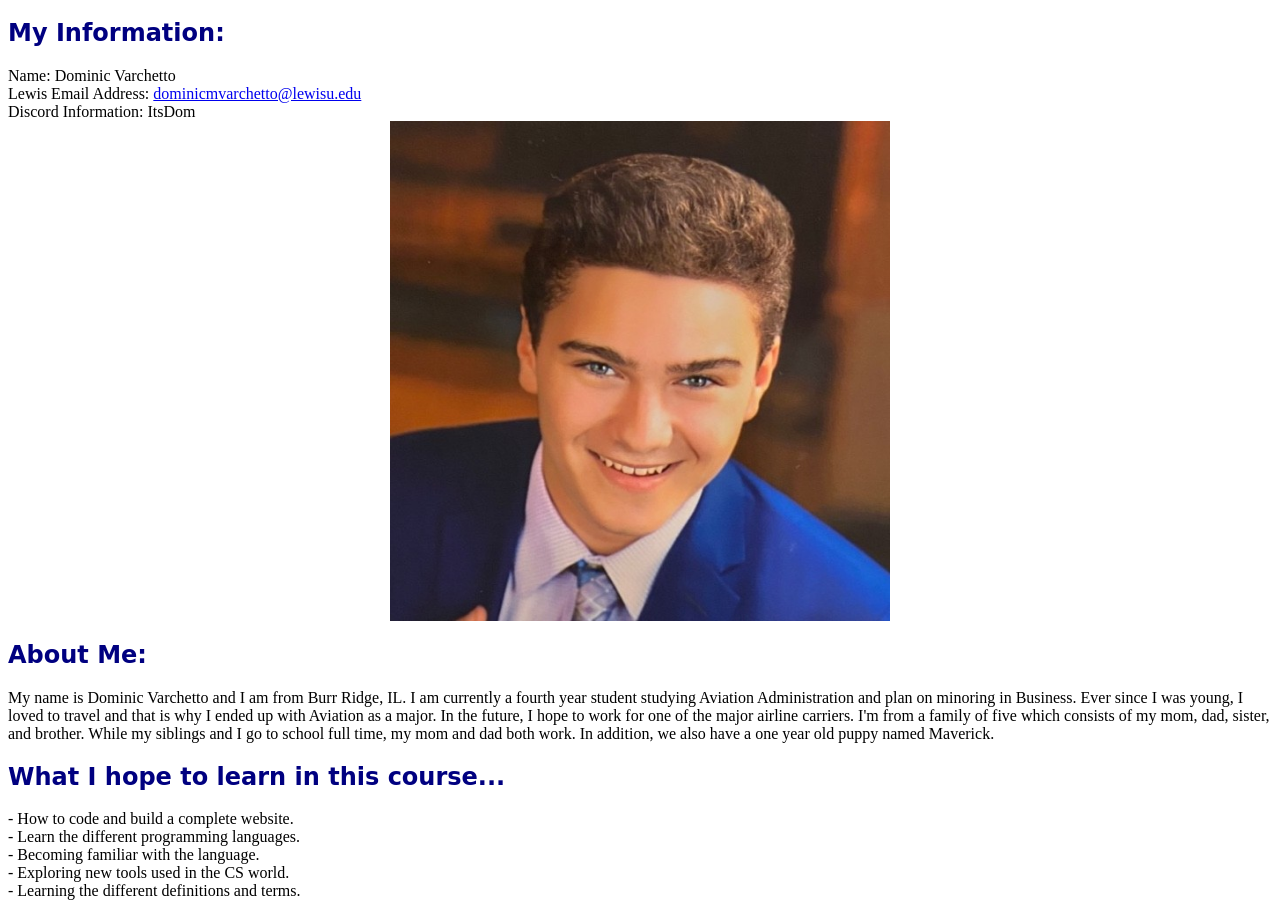
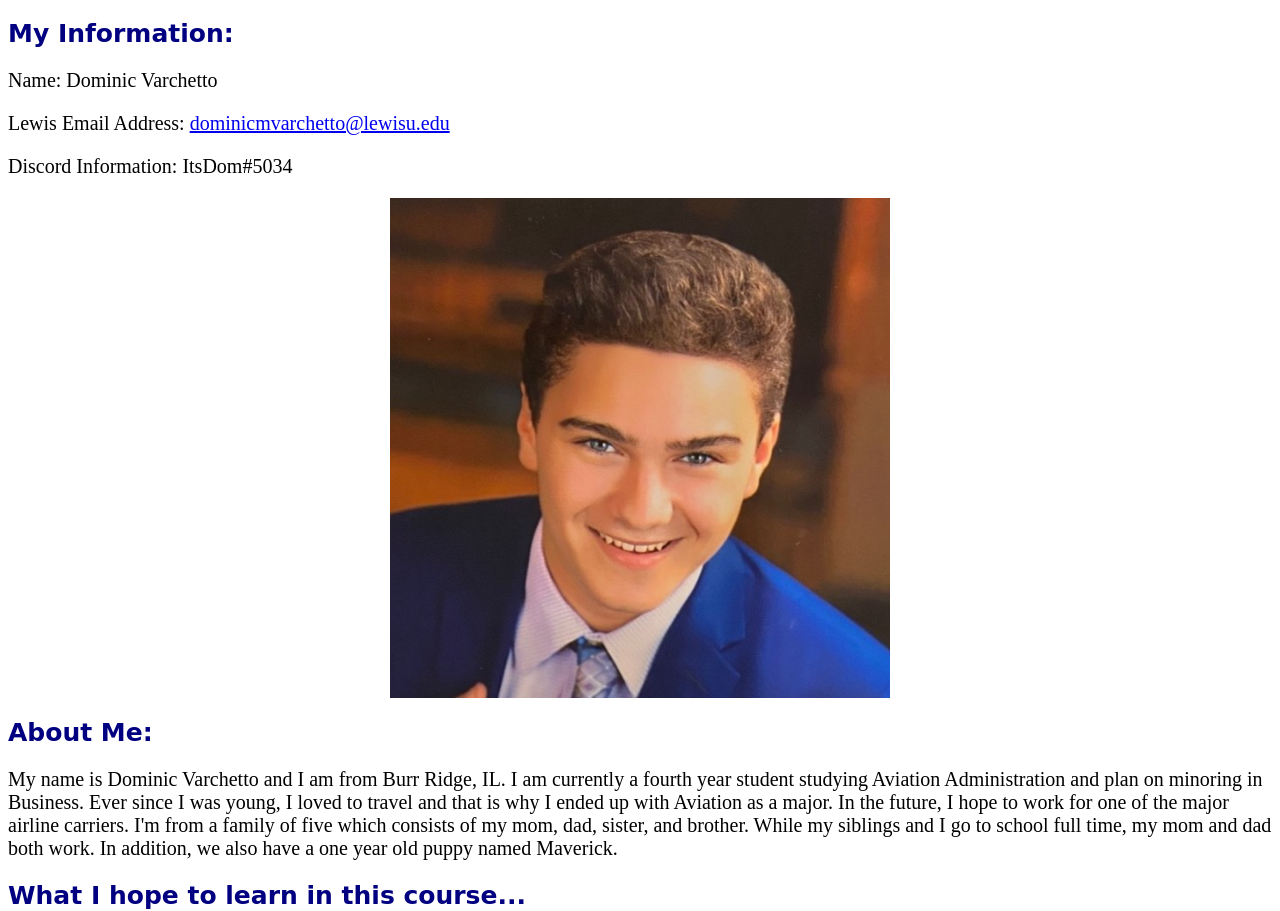
Before and after one commit to DominicVarchetto/DominicVarchetto.github.io, a plain HTML site: page index.html in a window 1280 px wide. Shown: the part 62-973 px from the top of the page. Drawn offline with Linux system fonts and the light colour scheme.

Commit message:
Add files via upload

```diff
--- a/hello-world.css
+++ b/hello-world.css
@@ -4,8 +4,12 @@ h1 {text-align: center}
 h1 {font-weight: bold}
 h2 {color: navy;}
 h2 {font-family: cursive}
-p{font: size 15px;}
-
+p {
+  font-size: 20px;
+}
+h2 {
+  font-size: 25px;
+}
 .center {
     display: block;
     margin-left: auto;
--- a/index.html
+++ b/index.html
@@ -13,11 +13,11 @@
 <h1> “Dominic Varchetto's Hello World” </h1>
 <h2> My Information: </h2>
 
-    Name: Dominic Varchetto <br>
+    <p>Name: Dominic Varchetto <br> </p>
 
-    Lewis Email Address: <a href="mailto:dominicmvarchetto@lewisu.edu"> dominicmvarchetto@lewisu.edu </a>  <br>
+    <p>Lewis Email Address: <a href="mailto:dominicmvarchetto@lewisu.edu"> dominicmvarchetto@lewisu.edu </a>  <br> </p>
 
-    Discord Information: ItsDom
+    <p>Discord Information: ItsDom#5034 </p>
 <img src="varchetto.jpg" alt="Dominic Varchetto's photo" class="center" style="width: 500px;">
 
 <h2> About Me: </h2>
@@ -27,7 +27,7 @@
     loved to travel and that is why I ended up with Aviation as a major. In the future, I hope to
     work for one of the major airline carriers. I'm from a family of five which consists of my mom,
     dad, sister, and brother. While my siblings and I go to school full time, my mom and dad both work.
-    In addition, we also have a one year old puppy named Maverick.    </p>
+    In addition, we also have a one year old puppy named Maverick. </p>
 
     <h2>  What I hope to learn in this course... </h2>
    <p> - How to code and build a complete website. <br>
@@ -36,8 +36,8 @@
         - Exploring new tools used in the CS world. <br>
         - Learning the different definitions and terms. </p>
 
-    I'm confident that I will be able to do all of these things once the semester ends and I'm
-    excited to see what is in store!
+    <p> I'm confident that I will be able to do all of these things once the semester ends and I'm
+    excited to see what is in store! </p>
 
 <h2> Hobbies and Activities that I enjoy... </h2>
     <p> There are many hobbies and activities that I enjoy doing outside of class and school.
@@ -53,7 +53,7 @@
     <h2> Greatest Innovations... </h2>
 
     <ul style="list-style-type: square">
-        <li> <a href="https://www.history.com/topics/inventions/invention-of-the-internet"> Invention
+         <li> <a href="https://www.history.com/topics/inventions/invention-of-the-internet"> Invention
             of the internet </a>
          <li> <a href="https://www.britannica.com/technology/FORTRAN"> FORTRAN Programming Language</a>
             <li> <a href="https://spectrum.ieee.org/chip-hall-of-fame-intel-4004-microprocessor">
```
